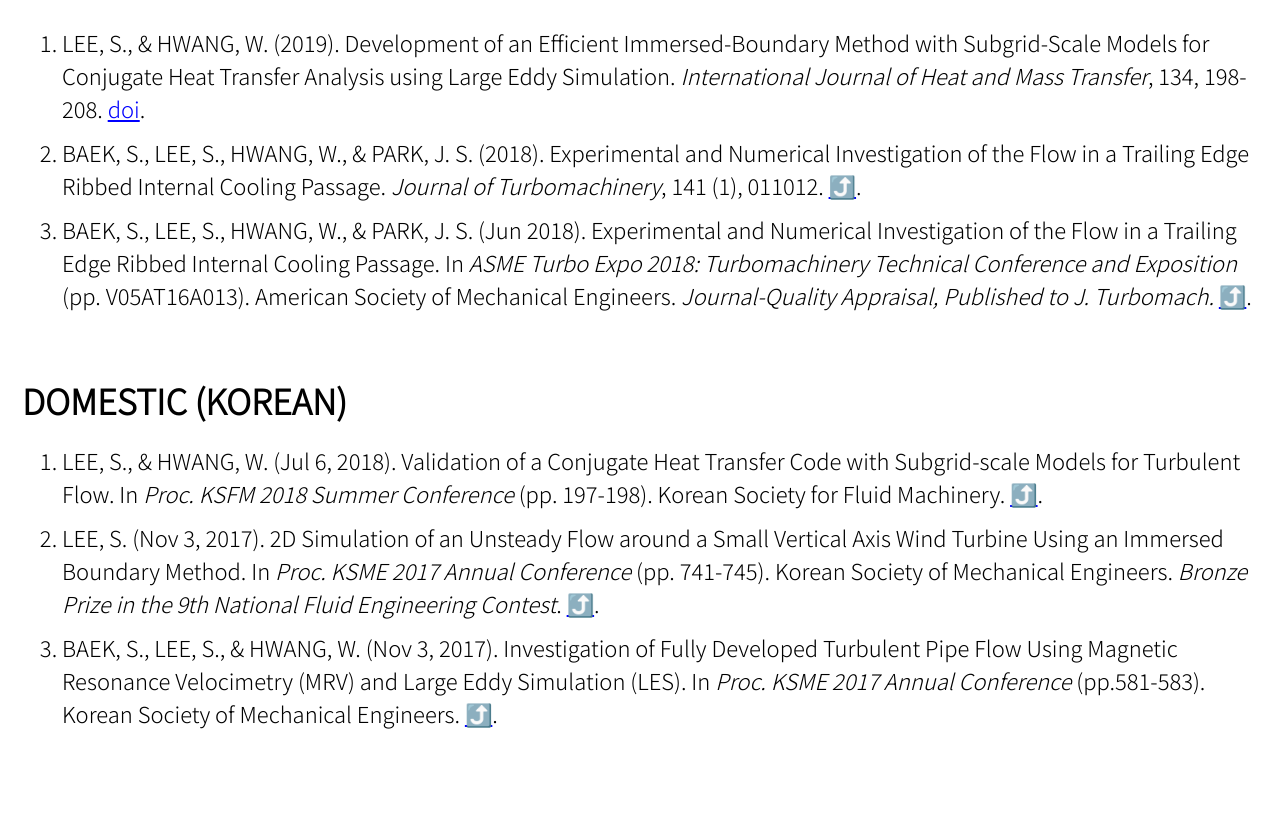
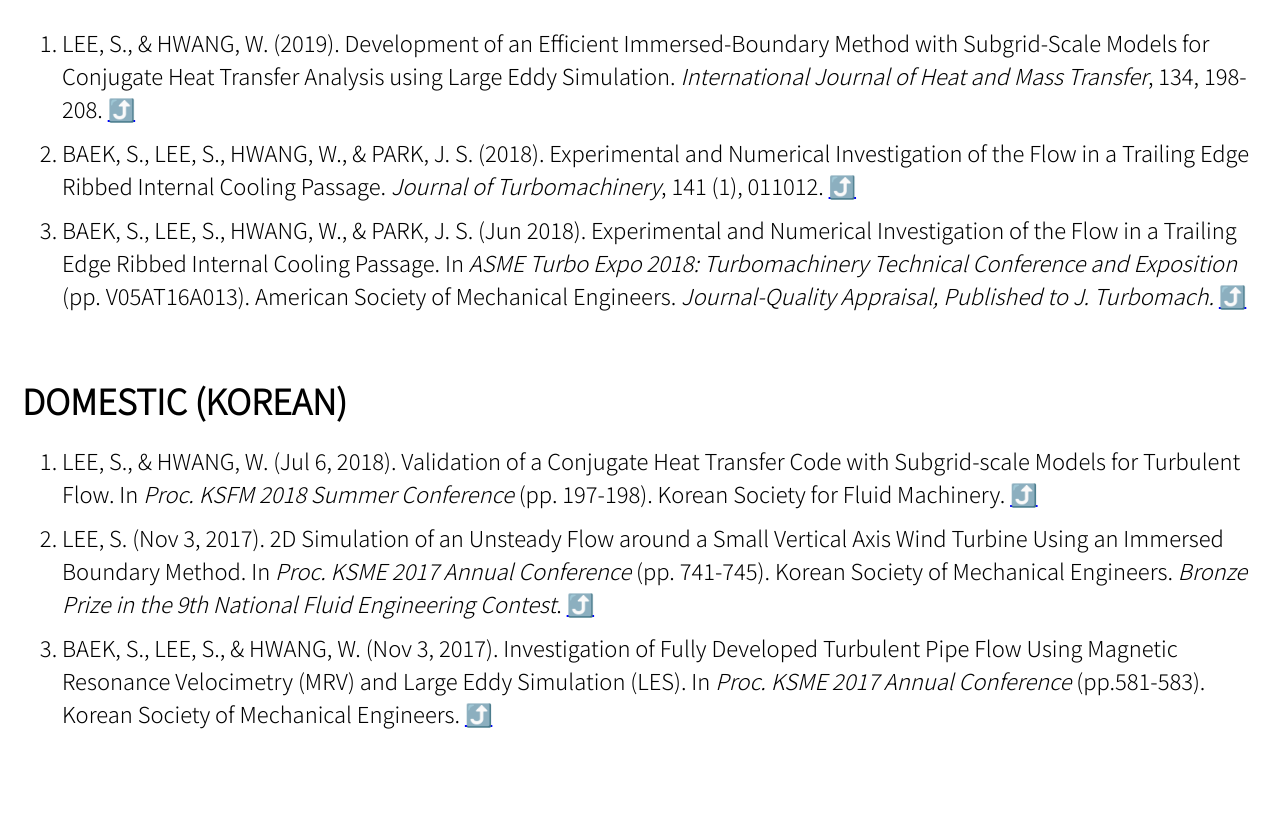
Before and after one commit to jun9303/jun9303.github.io, a Jekyll site: the page built from _pages/publications.md, in a window 1280 px wide. Shown: the part 408-1221 px from the top of the page. Built offline with Jekyll 4.4.1, drawn with Linux system fonts in a browser that asks for light colours; cached includes are drawn as plain includes; nearby versions of some CDN libraries; emoji names are drawn with the system emoji font.

Commit message:
Signed-off-by: SJ <jun9303@gmail.com>

```diff
--- a/_pages/publications.md
+++ b/_pages/publications.md
@@ -10,15 +10,15 @@ header:
 
 # INTERNATIONAL
 
-1. LEE, S., & HWANG, W. (2019). Development of an Efficient Immersed-Boundary Method with Subgrid-Scale Models for Conjugate Heat Transfer Analysis using Large Eddy Simulation. *International Journal of Heat and Mass Transfer*, 134, 198-208. [doi](https://doi.org/10.1016/j.ijheatmasstransfer.2019.01.019).
-2. BAEK, S., LEE, S., HWANG, W., & PARK, J. S. (2018). Experimental and Numerical Investigation of the Flow in a Trailing Edge Ribbed Internal Cooling Passage. *Journal of Turbomachinery*, 141 (1), 011012. [:arrow_heading_up:](https://doi.org/10.1115/1.4041868).
-3. BAEK, S., LEE, S., HWANG, W., & PARK, J. S. (Jun 2018). Experimental and Numerical Investigation of the Flow in a Trailing Edge Ribbed Internal Cooling Passage. In *ASME Turbo Expo 2018: Turbomachinery Technical Conference and Exposition* (pp. V05AT16A013). American Society of Mechanical Engineers. *Journal-Quality Appraisal, Published to J. Turbomach.* [:arrow_heading_up:](https://doi.org/10.1115/GT2018-76741).
+1. LEE, S., & HWANG, W. (2019). Development of an Efficient Immersed-Boundary Method with Subgrid-Scale Models for Conjugate Heat Transfer Analysis using Large Eddy Simulation. *International Journal of Heat and Mass Transfer*, 134, 198-208. [:arrow_heading_up:](https://doi.org/10.1016/j.ijheatmasstransfer.2019.01.019)
+2. BAEK, S., LEE, S., HWANG, W., & PARK, J. S. (2018). Experimental and Numerical Investigation of the Flow in a Trailing Edge Ribbed Internal Cooling Passage. *Journal of Turbomachinery*, 141 (1), 011012. [:arrow_heading_up:](https://doi.org/10.1115/1.4041868)
+3. BAEK, S., LEE, S., HWANG, W., & PARK, J. S. (Jun 2018). Experimental and Numerical Investigation of the Flow in a Trailing Edge Ribbed Internal Cooling Passage. In *ASME Turbo Expo 2018: Turbomachinery Technical Conference and Exposition* (pp. V05AT16A013). American Society of Mechanical Engineers. *Journal-Quality Appraisal, Published to J. Turbomach.* [:arrow_heading_up:](https://doi.org/10.1115/GT2018-76741)
 
 # DOMESTIC (KOREAN)
 
-1. LEE, S., & HWANG, W. (Jul 6, 2018). Validation of a Conjugate Heat Transfer Code with Subgrid-scale Models for Turbulent Flow. In *Proc. KSFM 2018 Summer Conference* (pp. 197-198). Korean Society for Fluid Machinery. [:arrow_heading_up:](http://www.dbpia.co.kr/journal/articleDetail?nodeId=NODE07536688&language=ko_KR).
-2. LEE, S. (Nov 3, 2017). 2D Simulation of an Unsteady Flow around a Small Vertical Axis Wind Turbine Using an Immersed Boundary Method. In *Proc. KSME 2017 Annual Conference* (pp. 741-745). Korean Society of Mechanical Engineers. *Bronze Prize in the 9th National Fluid Engineering Contest*. [:arrow_heading_up:](http://www.dbpia.co.kr/journal/articleDetail?nodeId=NODE07287580&language=ko_KR#).
-3. BAEK, S., LEE, S., & HWANG, W. (Nov 3, 2017). Investigation of Fully Developed Turbulent Pipe Flow Using Magnetic Resonance Velocimetry (MRV) and Large Eddy Simulation (LES). In *Proc. KSME 2017 Annual Conference* (pp.581-583). Korean Society of Mechanical Engineers. [:arrow_heading_up:](http://www.dbpia.co.kr/journal/articleDetail?nodeId=NODE07287540&language=ko_KR#).
+1. LEE, S., & HWANG, W. (Jul 6, 2018). Validation of a Conjugate Heat Transfer Code with Subgrid-scale Models for Turbulent Flow. In *Proc. KSFM 2018 Summer Conference* (pp. 197-198). Korean Society for Fluid Machinery. [:arrow_heading_up:](http://www.dbpia.co.kr/journal/articleDetail?nodeId=NODE07536688&language=ko_KR)
+2. LEE, S. (Nov 3, 2017). 2D Simulation of an Unsteady Flow around a Small Vertical Axis Wind Turbine Using an Immersed Boundary Method. In *Proc. KSME 2017 Annual Conference* (pp. 741-745). Korean Society of Mechanical Engineers. *Bronze Prize in the 9th National Fluid Engineering Contest*. [:arrow_heading_up:](http://www.dbpia.co.kr/journal/articleDetail?nodeId=NODE07287580&language=ko_KR#)
+3. BAEK, S., LEE, S., & HWANG, W. (Nov 3, 2017). Investigation of Fully Developed Turbulent Pipe Flow Using Magnetic Resonance Velocimetry (MRV) and Large Eddy Simulation (LES). In *Proc. KSME 2017 Annual Conference* (pp.581-583). Korean Society of Mechanical Engineers. [:arrow_heading_up:](http://www.dbpia.co.kr/journal/articleDetail?nodeId=NODE07287540&language=ko_KR#)
 
 <style type="text/css">
 h1 {
```
